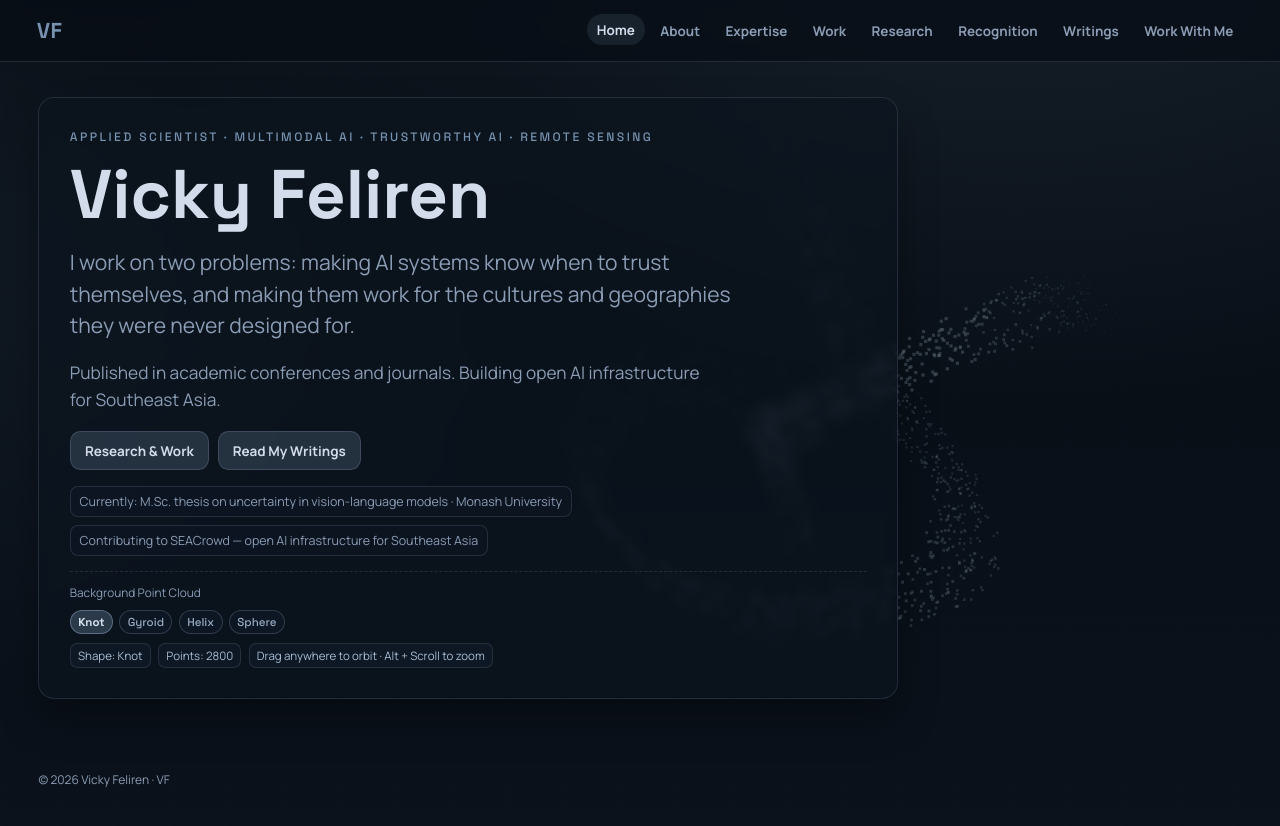
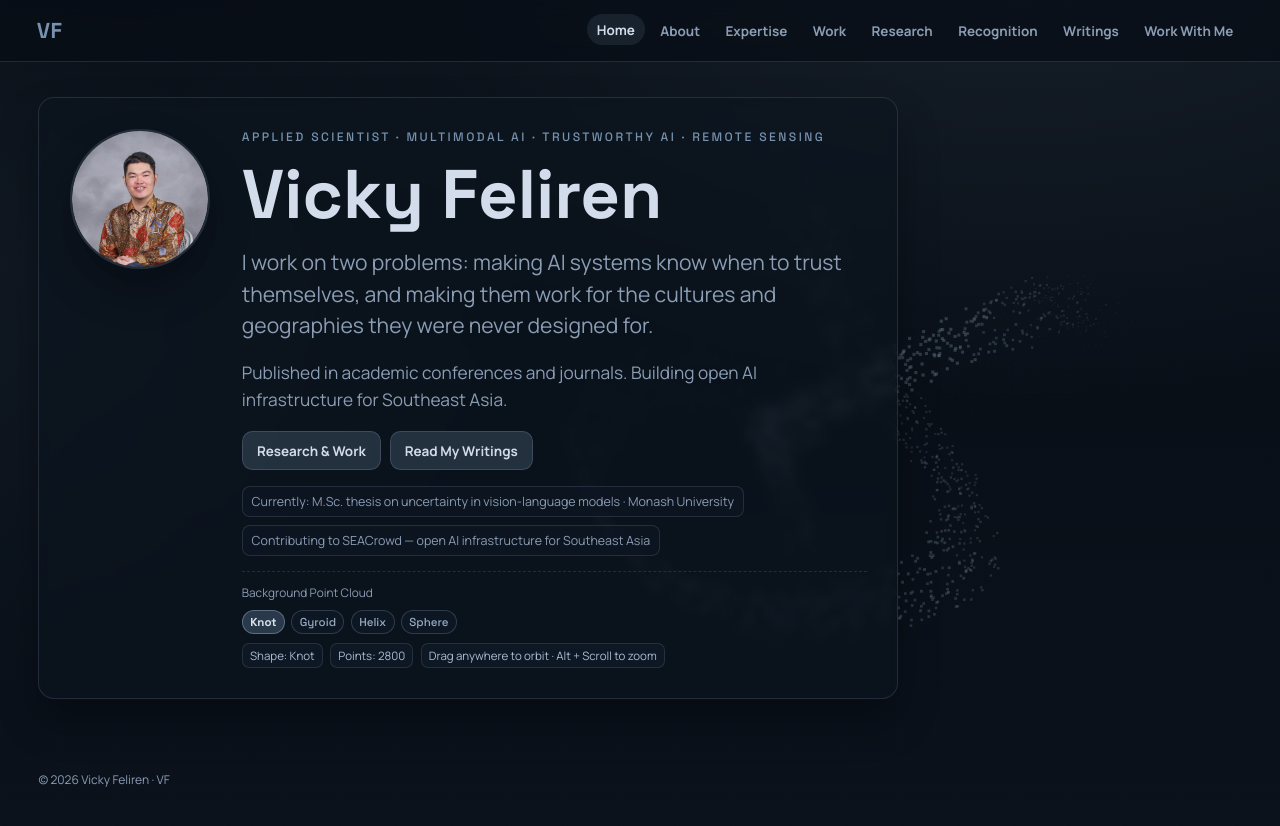
Before and after one commit to Feliren88/feliren88.github.io, a Jekyll site: the page built from index.html, in a window 1280 px wide. Shown: the top 826 px of the page. Built offline with Jekyll 4.4.1, drawn with Linux system fonts in a browser that asks for light colours.

Commit message:
Add profile image to homepage beside introduction

```diff
--- a/_config.yml
+++ b/_config.yml
@@ -21,8 +21,8 @@ locale: en-US
 lang: en-US
 
 # SEO Settings (for jekyll-seo-tag)
-logo: /assets/img/profile.jpg
-image: /assets/img/profile.jpg
+logo: /assets/img/profile.png
+image: /assets/img/profile.png
 
 # Search keywords for AI roles
 keywords:
--- a/css/styles.css
+++ b/css/styles.css
@@ -158,6 +158,34 @@ main {
 .hero-copy {
   padding: clamp(1rem, 2.4vw, 1.9rem);
   max-width: 860px;
+  display: flex;
+  gap: 2rem;
+  align-items: flex-start;
+}
+
+.hero-profile {
+  flex-shrink: 0;
+}
+
+.hero-content {
+  flex: 1;
+}
+
+.profile-image {
+  width: 140px;
+  height: 140px;
+  border-radius: 50%;
+  object-fit: cover;
+  border: 2px solid var(--line);
+  box-shadow: var(--shadow);
+}
+
+@media (max-width: 760px) {
+  .hero-copy {
+    flex-direction: column;
+    align-items: center;
+    text-align: center;
+  }
 }
 
 .eyebrow {
--- a/index.html
+++ b/index.html
@@ -1,11 +1,15 @@
 ---
 layout: default
-title: Vicky Feliren | Applied Scientist — Multimodal AI & Trustworthy Vision-Language Models
+title: Vicky Feliren - Applied Scientist — Multimodal AI & Trustworthy Vision-Language Models
 description: Applied Scientist working on trustworthy multimodal AI and cultural inclusion in vision-language systems. Published in IEEE, ACL, and Remote Sensing of Environment.
 ---
 
 <section class="section hero reveal">
   <div class="hero-copy">
+    <div class="hero-profile">
+      <img src="{{ '/assets/img/profile.png' | relative_url }}" alt="Vicky Feliren" class="profile-image">
+    </div>
+    <div class="hero-content">
       <p class="eyebrow">{{ site.data.index.eyebrow }}</p>
       <h1>{{ site.data.index.name }}</h1>
       <p class="lead" style="font-size:1.32rem;line-height:1.5;max-width:42rem">{{ site.data.index.lead1 }}</p>
@@ -38,4 +42,5 @@ description: Applied Scientist working on trustworthy multimodal AI and cultural
         </div>
       </div>
     </div>
+  </div>
 </section>
```
Also changed, not shown: assets/img/profile.png (added). Lines whose indentation alone changed are shown as unchanged.
